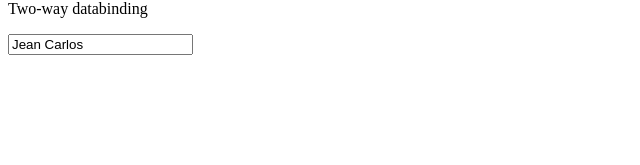
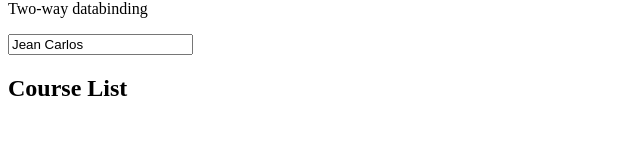
Before and after one commit to JeanCarlos2017/CourseManager, an Angular app in the folder IntroducaoAngularDIO/introducao-angular-dio/: page / in a window 1280 px wide. Shown: the part 131-296 px from the top of the page, without its empty margins (0-640 px from the left). Built offline with nearby package versions, Linux system fonts and the light colour scheme.

Commit message:
criando o primeiro componente

```diff
--- a/IntroducaoAngularDIO/introducao-angular-dio/src/app/app.component.html
+++ b/IntroducaoAngularDIO/introducao-angular-dio/src/app/app.component.html
@@ -8,3 +8,5 @@
 <br/>
 <p> Two-way databinding</p>
 <input [(ngModel)]= "name" name="name">
+
+<app-course-list> </app-course-list>
--- a/IntroducaoAngularDIO/introducao-angular-dio/src/app/app.module.ts
+++ b/IntroducaoAngularDIO/introducao-angular-dio/src/app/app.module.ts
@@ -3,10 +3,12 @@
 import { FormsModule} from '@angular/forms';
 
 import { AppComponent } from './app.component';
+import { CourseListComponent } from './course/course-list.component';
 
 @NgModule({
   declarations: [
-    AppComponent
+    AppComponent,
+    CourseListComponent
   ],
   imports: [
     BrowserModule,
--- /dev/null
+++ b/IntroducaoAngularDIO/introducao-angular-dio/src/app/course/course-list.component.html
@@ -0,0 +1 @@
+<h2>Course List</h2>
```
Also changed, not shown: IntroducaoAngularDIO/introducao-angular-dio/src/app/course/course-list.component.ts (added, +9 -0 lines).
